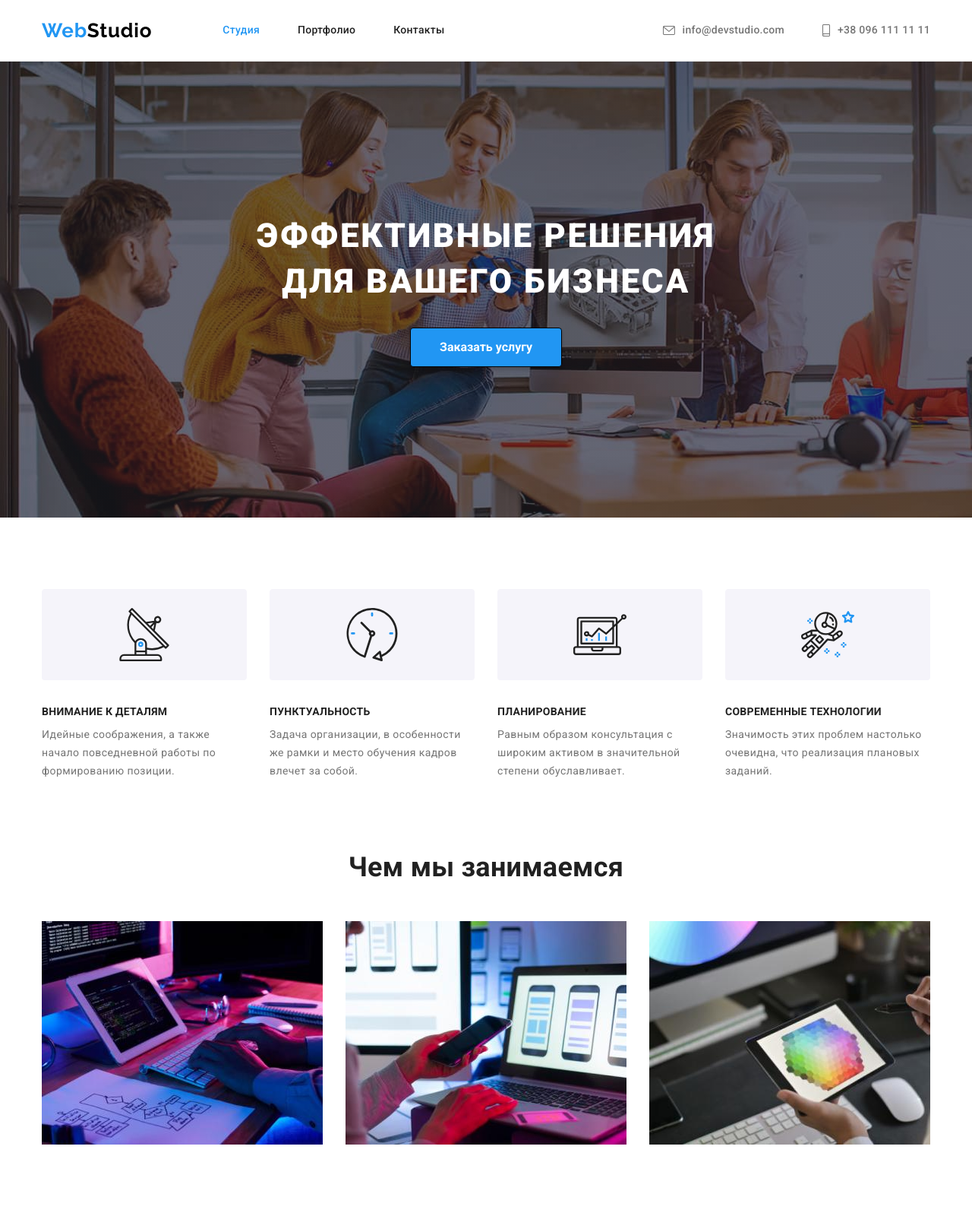
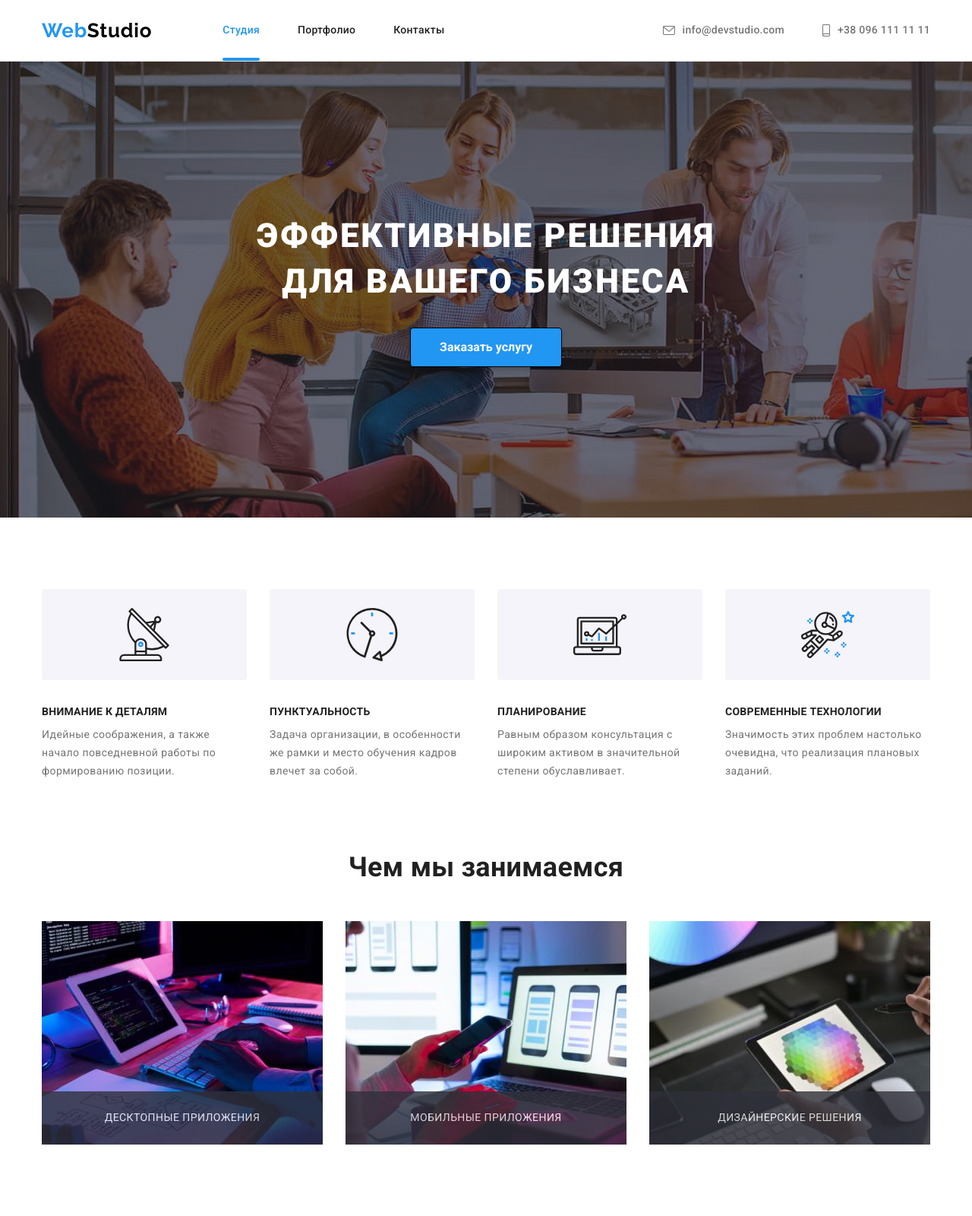
Before and after one commit to nadtosonna/goit-markup-hw-05, a plain HTML site: page index.html in a window 1280 px wide. Shown: the top 1600 px of the page at 76% size. Drawn offline with nearby package versions, Linux system fonts and the light colour scheme.

Commit message:
index overlay + after element

```diff
--- a/css/styles.css
+++ b/css/styles.css
@@ -113,12 +113,24 @@ header {
   display: block;
 }
 .navigation-titles .link {
-  display: block;
+  display: inline-block;
+  position: relative;
   padding: 32px 0;
 }
 .navigation-titles .link:hover,
 .navigation-titles .link:focus {
   color: var(--accent-color);
+}
+.item .link.current::after {
+  position: absolute;
+  bottom: 0;
+  left: 0;
+  display: inline-block;
+  content: '';
+  width: 100%;
+  height: 4px;
+  border-radius: 2px;
+  background-color: var(--accent-color);
 }
 .contacts-header {
   display: flex;
@@ -221,6 +233,7 @@ header {
   justify-content: center;
 }
 .work-examples .item {
+  position: relative;
   margin-right: 30px;
 }
 .work-examples .item:nth-child(3) {
@@ -236,6 +249,22 @@ header {
 }
 .section:nth-child(3) {
   background-color: var(--button-background);
+}
+.pannel {
+  display: flex;
+  position: absolute;
+  bottom: 0;
+  left: 0;
+  justify-content: center;
+  align-items: center;
+  width: 100%;
+  height: 70px;
+  background-color: var(--background-color);
+  opacity: 80%;
+  line-height: 1.14;
+  letter-spacing: 0.03em;
+  text-transform: uppercase;
+  color: var(--invert-text-color);
 }
 .team {
   display: flex;
--- a/index.html
+++ b/index.html
@@ -112,6 +112,7 @@
           <ul class="work-examples">
             <li class="item">
               <img src="./images/box-1.jpg" alt="Процесс написания кода" width="370" height="294" />
+              <div class="pannel">Десктопные приложения</div>
             </li>
             <li class="item">
               <img
@@ -120,6 +121,7 @@
                 width="370"
                 height="294"
               />
+              <div class="pannel">Мобильные приложения</div>
             </li>
             <li class="item">
               <img
@@ -128,6 +130,7 @@
                 width="370"
                 height="294"
               />
+              <div class="pannel">Дизайнерские решения</div>
             </li>
           </ul>
         </div>
```
